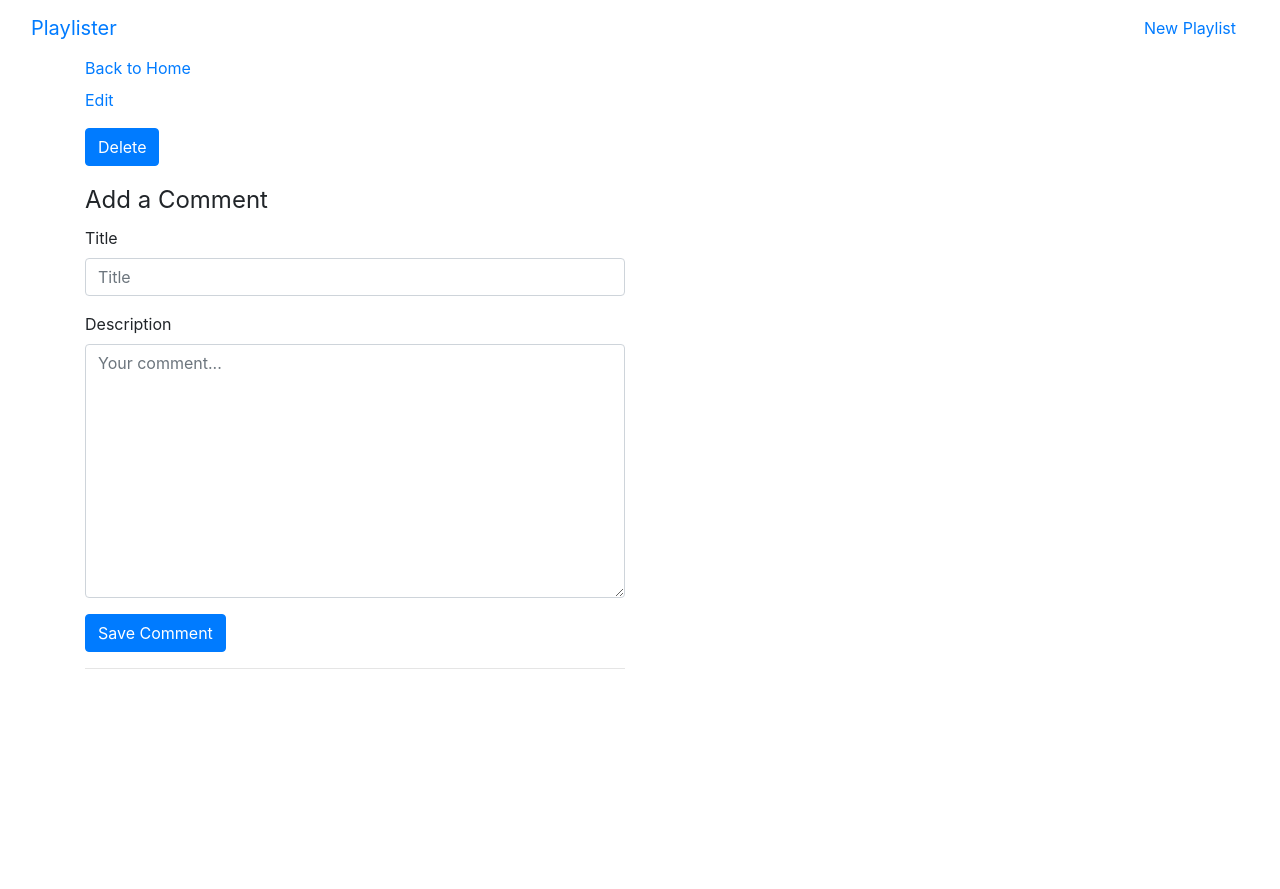
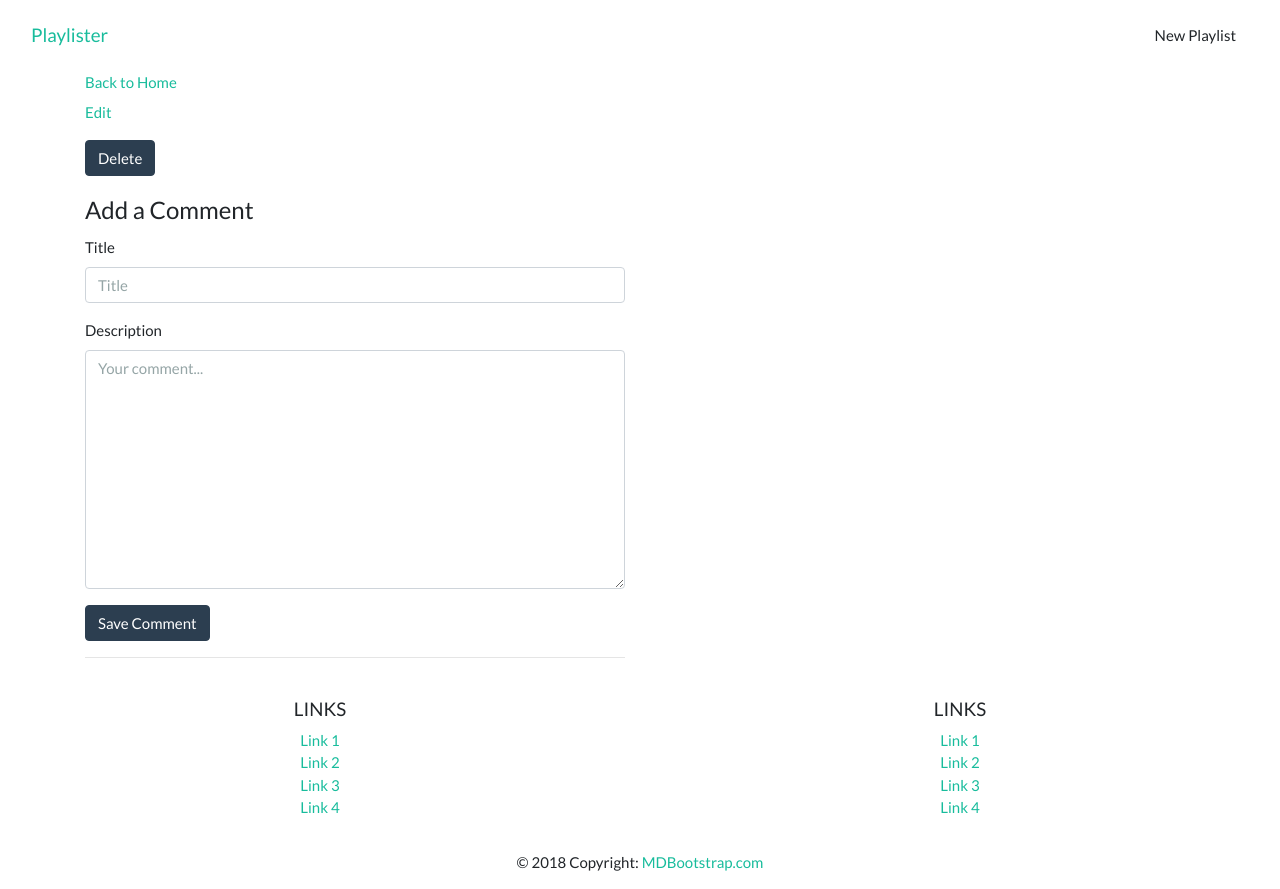
Before and after one commit to ZeroClasswork/Playlister, a Python web app: template templates/playlists_show.html in a window 1280 px wide. Before the commit the page ends 669 px from the top, so only its background shows below. Run offline with Jinja, Linux system fonts and the light colour scheme; the template is opened without the code that fills it, so the values that code supplies are empty; some libraries are stand-ins or nearby versions.

Commit message:
Added created_at, footer, and bootstrap theme

```diff
--- a/app.py
+++ b/app.py
@@ -4,6 +4,7 @@ from flask import Flask, render_template, request, redirect, url_for
 from pymongo import MongoClient
 from bson.objectid import ObjectId
 import os
+from datetime import datetime
 
 app = Flask(__name__)
 
@@ -38,7 +39,9 @@ def playlists_submit():
         'description': request.form.get('description'),
         'videos': request.form.get('videos').split(),
         'rating': request.form.get('rating')
+        'created_at': datetime.now()
     }
+    print(playlist)
     playlist_id = playlists.insert_one(playlist).inserted_id
     return redirect(url_for("playlists_index"))
 
--- a/templates/base.html
+++ b/templates/base.html
@@ -10,7 +10,7 @@
 
     <!-- Latest compiled and minified CSS -->
     <link rel="stylesheet" href="https://stackpath.bootstrapcdn.com/bootstrap/4.1.3/css/bootstrap.min.css" integrity="sha384-MCw98/SFnGE8fJT3GXwEOngsV7Zt27NXFoaoApmYm81iuXoPkFOJwJ8ERdknLPMO" crossorigin="anonymous">
-
+    <link rel='stylesheet' href='https://bootswatch.com/4/flatly/bootstrap.min.css'>
 </head>
 
 <body>
@@ -19,7 +19,35 @@
     <div class='container'>
         {% block content %} BODY CONTENT GOES HERE {% endblock %}
     </div>
-
+    <!-- Footer -->
+    <footer class='page-footer font-small blue pt-4'>
+        <div class='container-fluid text-center'>
+            <div class='row'>
+                <hr class='clearfix w-100 d-md-none pb-3'>
+                <div class='col-md-6 mb-md-0 mb-3'>
+                    <h5 class='text-uppercase'>Links</h5>
+                    <ul class='list-unstyled'>
+                        <li><a href='#!'>Link 1</a></li>
+                        <li><a href='#!'>Link 2</a></li>
+                        <li><a href='#!'>Link 3</a></li>
+                        <li><a href='#!'>Link 4</a></li>
+                    </ul>
+                </div>
+                <div class='col-md-6 mb-md-0 mb-3'>
+                    <h5 class='text-uppercase'>Links</h5>
+                    <ul class='list-unstyled'>
+                        <li><a href='#!'>Link 1</a></li>
+                        <li><a href='#!'>Link 2</a></li>
+                        <li><a href='#!'>Link 3</a></li>
+                        <li><a href='#!'>Link 4</a></li>
+                    </ul>
+                </div>
+            </div>
+        </div>
+        <div class='footer-copyright text-center py-3'>© 2018 Copyright:
+            <a href='https://mdbootstrap.com/education/bootstrap/'> MDBootstrap.com</a>
+        </div>
+    </footer>
     <!-- Latest compiled and minified JavaScript -->
     <script src="https://code.jquery.com/jquery-3.3.1.slim.min.js" integrity="sha384-q8i/X+965DzO0rT7abK41JStQIAqVgRVzpbzo5smXKp4YfRvH+8abtTE1Pi6jizo" crossorigin="anonymous"></script>
     <script src="https://cdnjs.cloudflare.com/ajax/libs/popper.js/1.14.3/umd/popper.min.js" integrity="sha384-ZMP7rVo3mIykV+2+9J3UJ46jBk0WLaUAdn689aCwoqbBJiSnjAK/l8WvCWPIPm49" crossorigin="anonymous"></script>
--- a/templates/playlists_show.html
+++ b/templates/playlists_show.html
@@ -6,6 +6,9 @@
 <div class='row'>
     <div class='col-sm-6 col-sm-offset-3'>
         <h1>{{ playlist.title }}</h1>
+        {% if playlist.created_at %}
+        <p class="text_muted">{{ playlist.created_at.strftime('%A, %d %B, %Y') }} at {{ playlist.created_at.strftime('%I:%M %p') }}</p>
+        {% endif %}
         <h2>{{ playlist.description }}</h2>
         {% for video in playlist.videos %}
         <div class="card">
```
